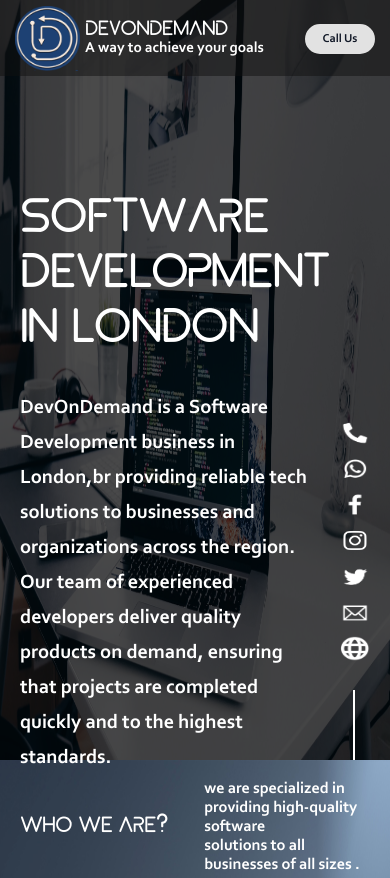
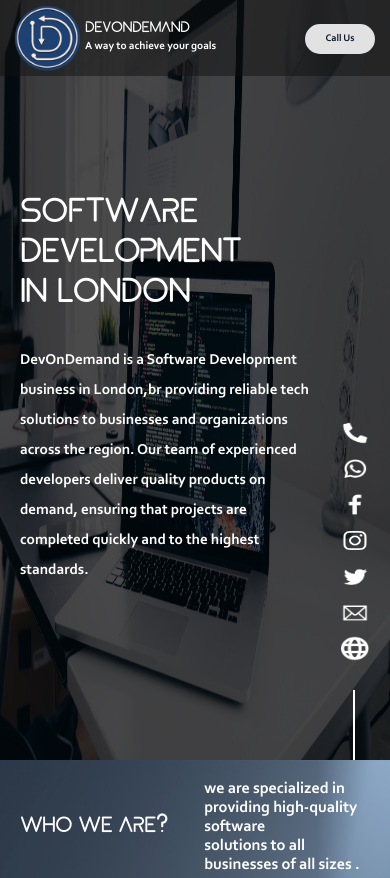
Before and after one commit to Parvanah/Portfolio, a plain HTML site: page Portfolio/index.html in a window 390 px wide. Shown: the top 878 px of the page. Drawn offline with Linux system fonts and the light colour scheme.

Commit message:
responsive the home page

```diff
--- a/Portfolio/index.css
+++ b/Portfolio/index.css
@@ -198,7 +198,78 @@
         overflow: hidden;
     }
 }
-@media screen and (max-width:576px)and (min-width:360px) {
+@media screen and (max-width:458px)and (min-width:360px) {
+    .header_home {
+        background-color: rgb(17, 17, 17, 0.5);
+        color: rgb(255, 255, 255);
+        height: 76px;
+        display: flex;
+    }
+
+    .logo_home {
+        width: 65px;
+        height: 65px;
+        margin-left: 15px;
+        margin-top: 6px;
+
+    }
+    .p_one_home {
+        font-size: 11px;
+        font-weight: bold;
+        font-style: normal;
+        position: absolute;
+        top: 10px;
+        left: 85px;
+        font-family: ASTRO;
+    }
+    .p_two_home {
+        font-size: 11px;
+        font-style: normal;
+        position: absolute;
+        top: 40px;
+        left: 85px;
+        font-family: corbel;
+    }
+    .buttun_home {
+        background: #E2E2E2;
+        border-radius: 0;
+        color: #111827;
+        border: 2px solid #E2E2E2;
+        width: 70px;
+        height: 30px;
+        position: absolute;
+        top: 24px;
+        right: 15px;
+        font-size: 10px;
+        border-radius: 15px;
+    }
+.p_three_home {
+        color: rgb(255, 255, 255);
+        font-size: 25px;
+        font-weight: bold;
+        font-style: normal;
+        font-weight: bold;
+        padding-left: 20px;
+        padding-top: 120px;
+        font-family: Ubuntu, sans-serif;
+        line-height: 40px;
+        font-family: ASTRO;
+        overflow: hidden;
+    }
+    .p_four_home {
+        color: rgb(255, 255, 255);
+        font-style: normal;
+        padding-left: 20px;
+        padding-right: 80px;
+        padding-top: 30px;
+        font-family: "Open Sans", sans-serif;
+        font-size: 15px;
+        line-height: 30px;
+        font-family: corbel;
+        overflow: hidden;
+    }
+}
+@media screen and (max-width:580px)and (min-width:458px) {
     .header_home {
         background-color: rgb(17, 17, 17, 0.5);
         color: rgb(255, 255, 255);
```
